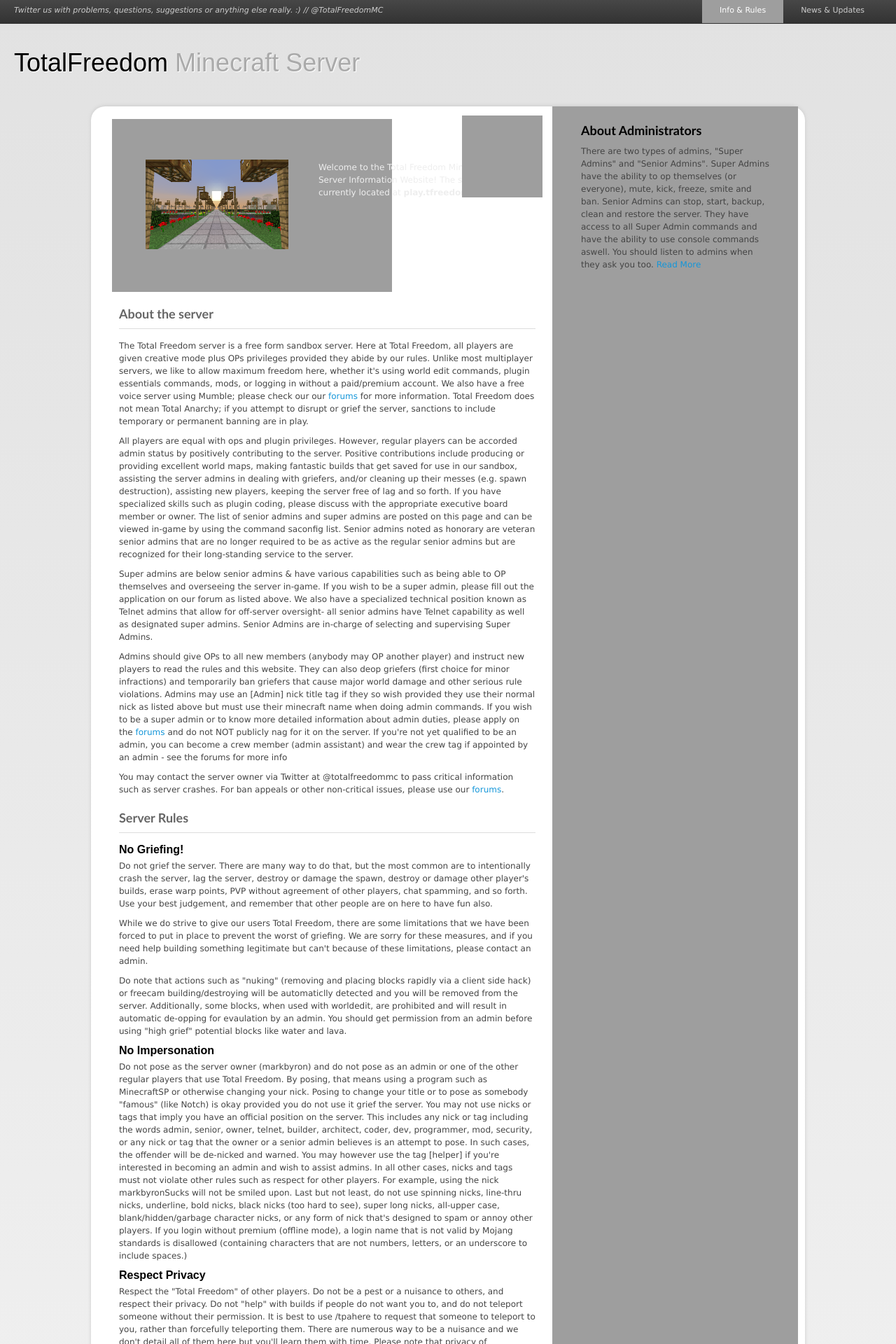
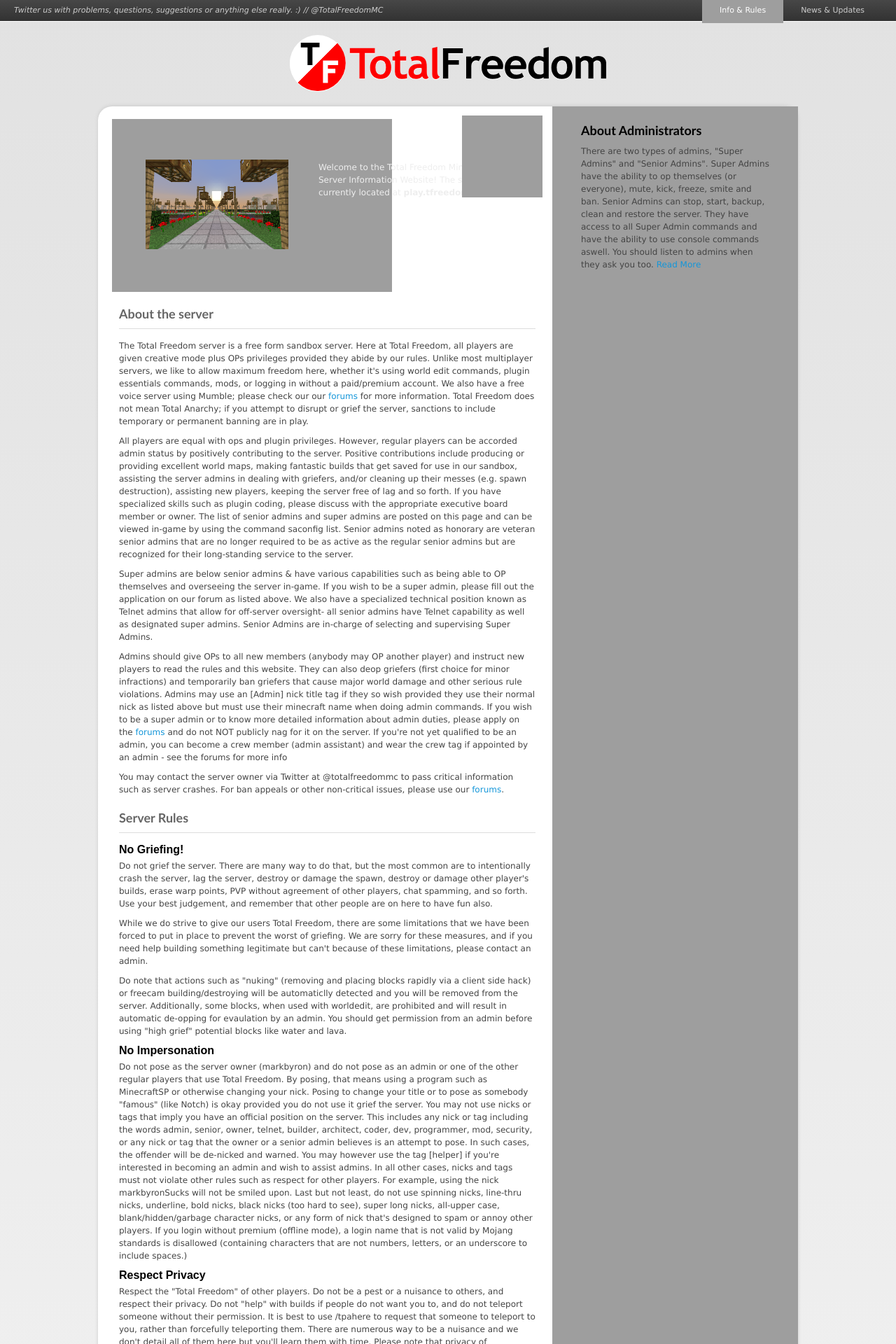
Before and after one commit to tfreedomorg/website, a Jekyll site: the page built from index.md, in a window 1280 px wide. Shown: the top 1920 px of the page at 70% size. Built offline with Jekyll 4.4.1, drawn with Linux system fonts in a browser that asks for light colours.

Commit message:
add svg logo

```diff
--- a/_includes/pageheader.html
+++ b/_includes/pageheader.html
@@ -1,3 +1,3 @@
-<header id="pageheader">
-	<h1>TotalFreedom <span>Minecraft Server</span></h1>
-</header>
+<div id="pageheader">
+	<img src="/assets/img/logo.svg" alt="TotalFreedom">
+</div>
--- a/assets/css/style.css
+++ b/assets/css/style.css
@@ -37,8 +37,8 @@
 ul {list-style:none;}
 a {color:#1496d9; text-decoration:none;}
 body {background:linear-gradient(to bottom, #e2e2e2, #ffffff); font-family:Verdana, Geneva, sans-serif; font-size:62.5%; color:#444;}
-#bodywrap {width:1000px; margin:0 auto; background-color:#ffffff; min-height:400px; padding:0 10px; border-top-left-radius:20px; border-top-right-radius:20px; box-shadow:0px -1px 5px #cccccc}
-#pagetop {height:34px; padding:0 20px; background:linear-gradient(to bottom,#474747,#323232)}
+#bodywrap {width:1000px; margin:0 auto; background-color:#ffffff; min-height:400px; border-top-left-radius:20px; border-top-right-radius:20px; box-shadow:0px -1px 5px #cccccc}
+#pagetop {height:30px; padding:0 20px; background:linear-gradient(to bottom,#474747,#323232); box-shadow:0 1px 0 #ffffff}
 #pagetop #siteinfo {display:block; height:30px; line-height:30px; float:left; color:#ccc; font-style:italic; font-size:1.1em;}
 #sitenav {float:right; height:34px;}
 #sitenav a {color:#ccc!important;}
@@ -46,9 +46,8 @@
 #sitenav li a {display:block; float:left; height:33px; line-height:30px; padding:0 25px;}
 #sitenav li a:hover {color:#fff!important;}
 #sitenav li.current a {background:url(/web/20130629055432im_/http://dl.dropboxusercontent.com/u/21145471/TFNewWebsite/assets/images/activemenu.png) center bottom no-repeat; color:#fff!important;}
-#pageheader {height:118px; padding:0 20px;}
-#pageheader h1 {display:block; font:normal 3.6em Arial, Helvetica, sans-serif!important; color:#000; text-shadow:#fff 1px 1px 1px; float:left; padding:35px 0 0 0;}
-#pageheader h1 span {color:#aaa;}
+#pageheader {padding:20px 0; text-align:center}
+#pageheader img {height:80px; filter:drop-shadow(0 1px 0 #fff)}
 #search {float:right; background:url(/web/20130629055432im_/http://dl.dropboxusercontent.com/u/21145471/TFNewWebsite/assets/images/searchbg.png) 0 40px no-repeat; width:261px; height:26px; padding:45px 5px 5px 5px;}
 #search .searchfield {float:left;}
 #search .searchbtn {float:right;}
@@ -88,8 +87,8 @@
 #sidebar ul li a { line-height:24px; height:24px; background:url(/web/20130629055432im_/http://dl.dropboxusercontent.com/u/21145471/TFNewWebsite/assets/images/ulli.png) left center no-repeat; padding:0 0 0 20px; display:block; color:#666; float:left; width:220px; text-align:left;}
 #sidebarwrap {padding:0 20px;}
 #sidebar ul li a:hover {color:#000;}
-#pagefooter {background:linear-gradient(to bottom, #474747, #323232)}
-#footerwrap {width:1020px; margin:0 auto; color:#ccc; padding:20px 0; font-size:1.1em; line-height:1.5;}
+#pagefooter {background:linear-gradient(to bottom, #474747, #323232); box-shadow:inset 0 1px 0 #000}
+#footerwrap {width:1000px; margin:0 auto; color:#ccc; padding:20px 0; font-size:1.1em; line-height:1.5;}
 #footerwrap .credit {color:#999!important}
 #footerwrap a {color:#fff;}
 .wp-pagenavi {background:url(/web/20130629055432im_/http://dl.dropboxusercontent.com/u/21145471/TFNewWebsite/assets/images/pagenavibg.gif) no-repeat; height:26px; width:553px; margin:0 auto 10px auto; padding-left:20px; padding-right:20px; font-size:1.2em; text-align:center; padding-top:2px;}
```
Also changed, not shown: assets/img/logo.svg (added).
